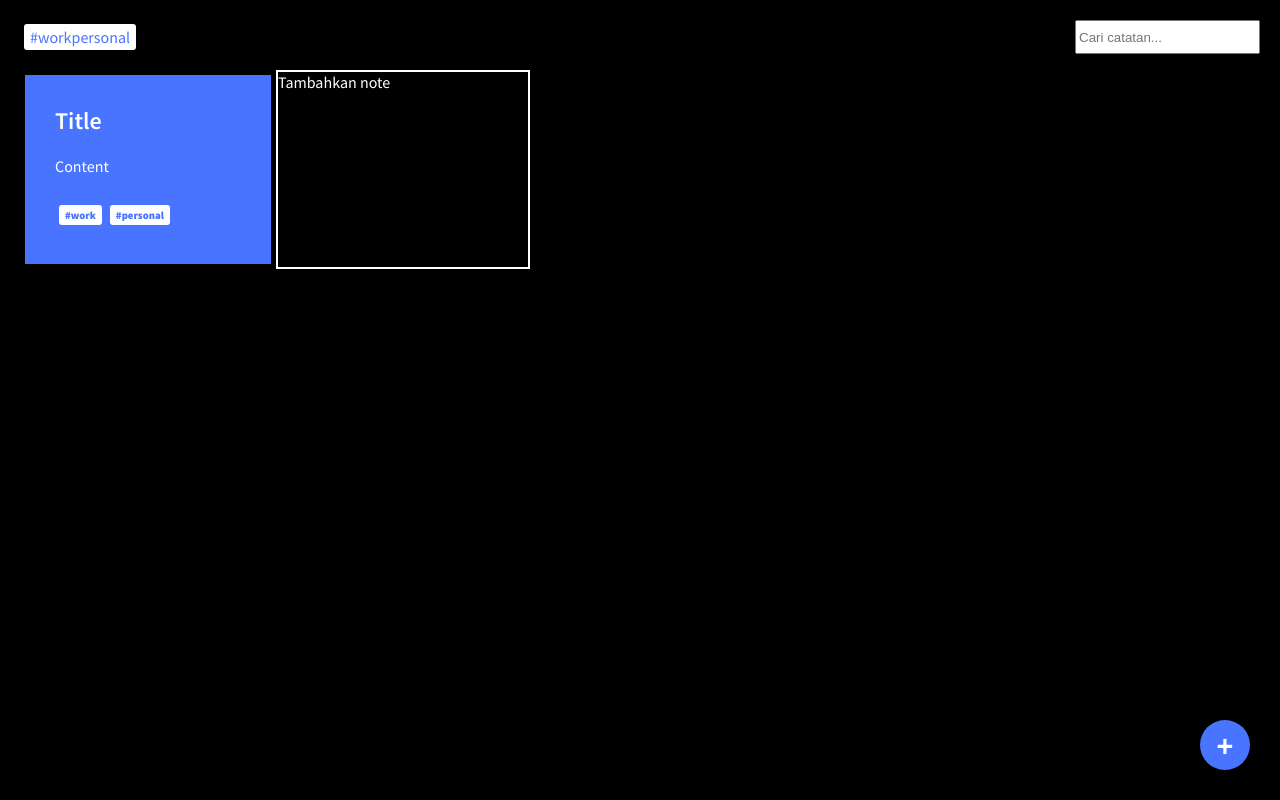
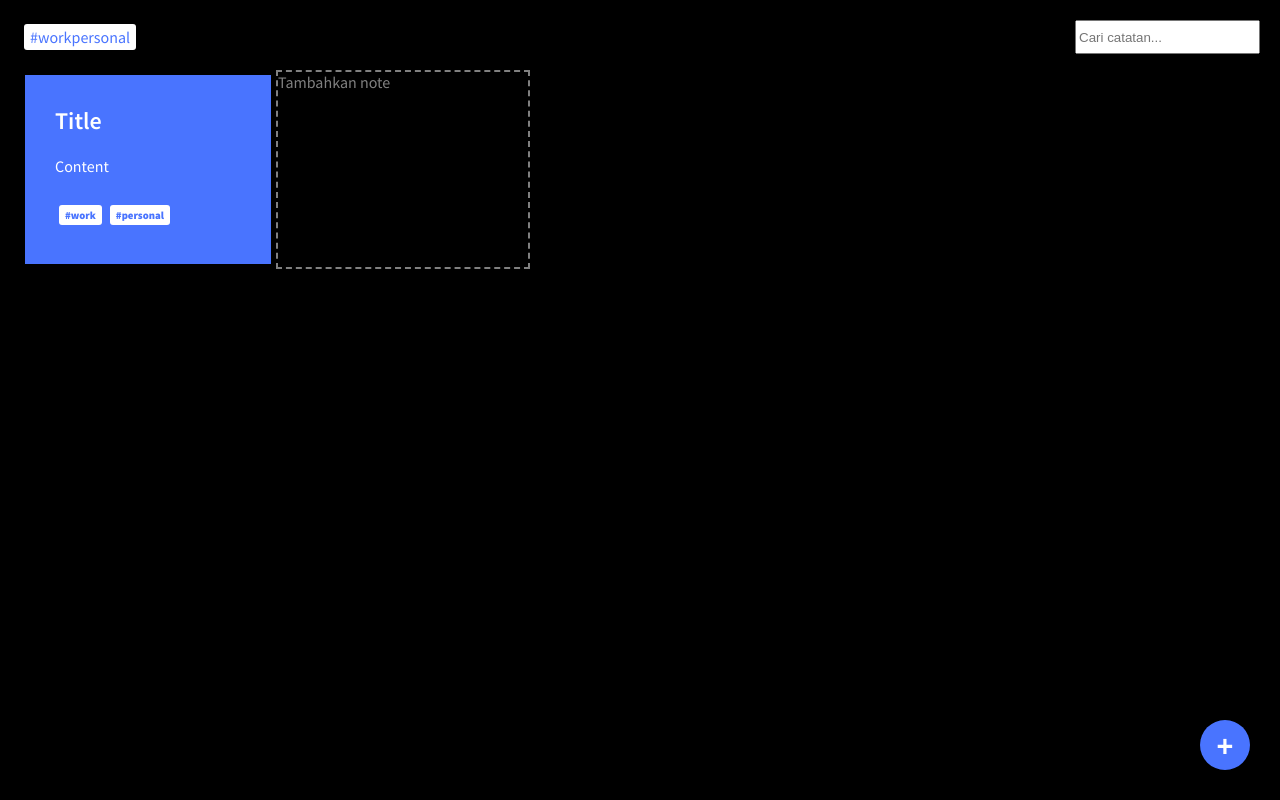
Before and after one commit to athdromeda/notebox, a React (Create React App) app: page / in a window 1280 px wide. Built offline with nearby package versions, Linux system fonts and the light colour scheme.

Commit message:
add add-note-hover

```diff
--- a/src/App.css
+++ b/src/App.css
@@ -111,7 +111,12 @@ header{
 }
 
 .add-note-hover{
-  background: #000;
-  border: 2px solid white;
+  background: transparent;
+  border: 2px dashed white;
+  opacity: 50%;
   width: 250px;
 }
+.add-note-hover:hover{
+  opacity: 100%;
+  cursor: pointer;
+}
--- a/src/App.js
+++ b/src/App.js
@@ -40,9 +40,8 @@ const TagsBar = ({ notes, onSetQuery }) => {
 function App() {
   const [showForm, setShowForm] = useState(false);
   const [note, setNote] = useState(initialData);
+  const [archive, setArchive] = useState([]);
   const [query, setQuery] = useState("");
-
-  const [archive, setArchive] = useState([]);
 
   useEffect(() => {
     setArchive(note.filter((e) => e.content.toLowerCase().includes(query)));
@@ -59,7 +58,7 @@ function App() {
         <SearchBar onSetQuery={setQuery} />
       </header>
       {showForm && <InputNote func={setNote} setForm={setShowForm} />}
-      {archive && <Notes notelist={archive} onDelete={deleteNote} />}
+      {archive && <Notes notelist={archive} onDelete={deleteNote} setForm={setShowForm}/>}
       <AddNote isFormShown={showForm} setForm={setShowForm} />
     </>
   );
--- a/src/components/Notes.js
+++ b/src/components/Notes.js
@@ -1,13 +1,13 @@
 import React from "react";
 import NoteItem from "./NoteItem";
 
-const Notes = ({ notelist, onDelete }) => {
+const Notes = ({ notelist, onDelete, setForm }) => {
   return (
     <ul>
       {notelist.map((e) => (
         <NoteItem e={e} onDelete={onDelete} />
       ))}
-      <li className="add-note-hover">Tambahkan note</li>
+      <li className="add-note-hover" onClick={()=>setForm(true)}>Tambahkan note</li>
     </ul>
   );
 };
```
